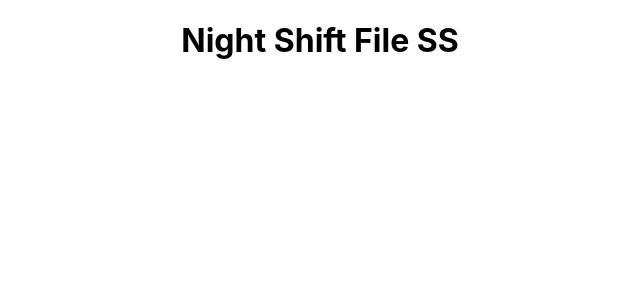
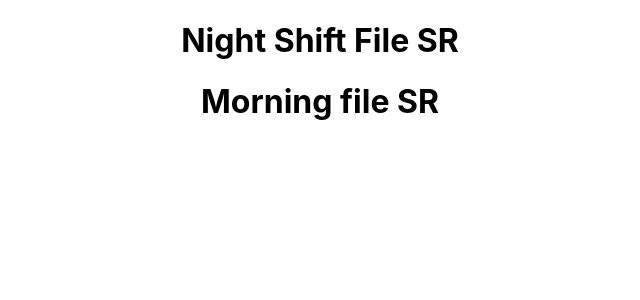
Before and after one commit to mzain030/Night-Shift-Student-app, a React (Create React App) app: page / in a window 1280 px wide. Shown: the top 300 px of the page, without its empty margins (320-960 px from the left). Built offline with nearby package versions, Linux system fonts and the light colour scheme.

Commit message:
morning file

```diff
--- a/src/App.js
+++ b/src/App.js
@@ -4,6 +4,7 @@ import ZainWork from './components/ZainWork';
 import LatestWork from './components/LatestWork';
 import Naseer from './components/Naseer';
 import Saher from './components/Saher';
+import Morning from './components/Morning';
 
 function App() {
   return (
@@ -12,6 +13,7 @@ function App() {
      {/* <Naseer/> */}
      {/* <LatestWork/> */}
      <Saher/>
+     <Morning/>
     </div>
   );
 }
--- /dev/null
+++ b/src/components/Morning.jsx
@@ -0,0 +1,11 @@
+import React from 'react'
+
+const Morning = () => {
+  return (
+    <div>
+      <h1> Morning file SR </h1>
+    </div>
+  )
+}
+
+export default Morning;
--- a/src/components/Saher.jsx
+++ b/src/components/Saher.jsx
@@ -3,9 +3,9 @@ import React from 'react'
 const Saher = () => {
   return (
     <div>
-      <h1> Night Shift File SS  </h1>
+      <h1> Night Shift File SR  </h1>
     </div>
   )
 }
 
-export default Saher
+export default Saher;
```
